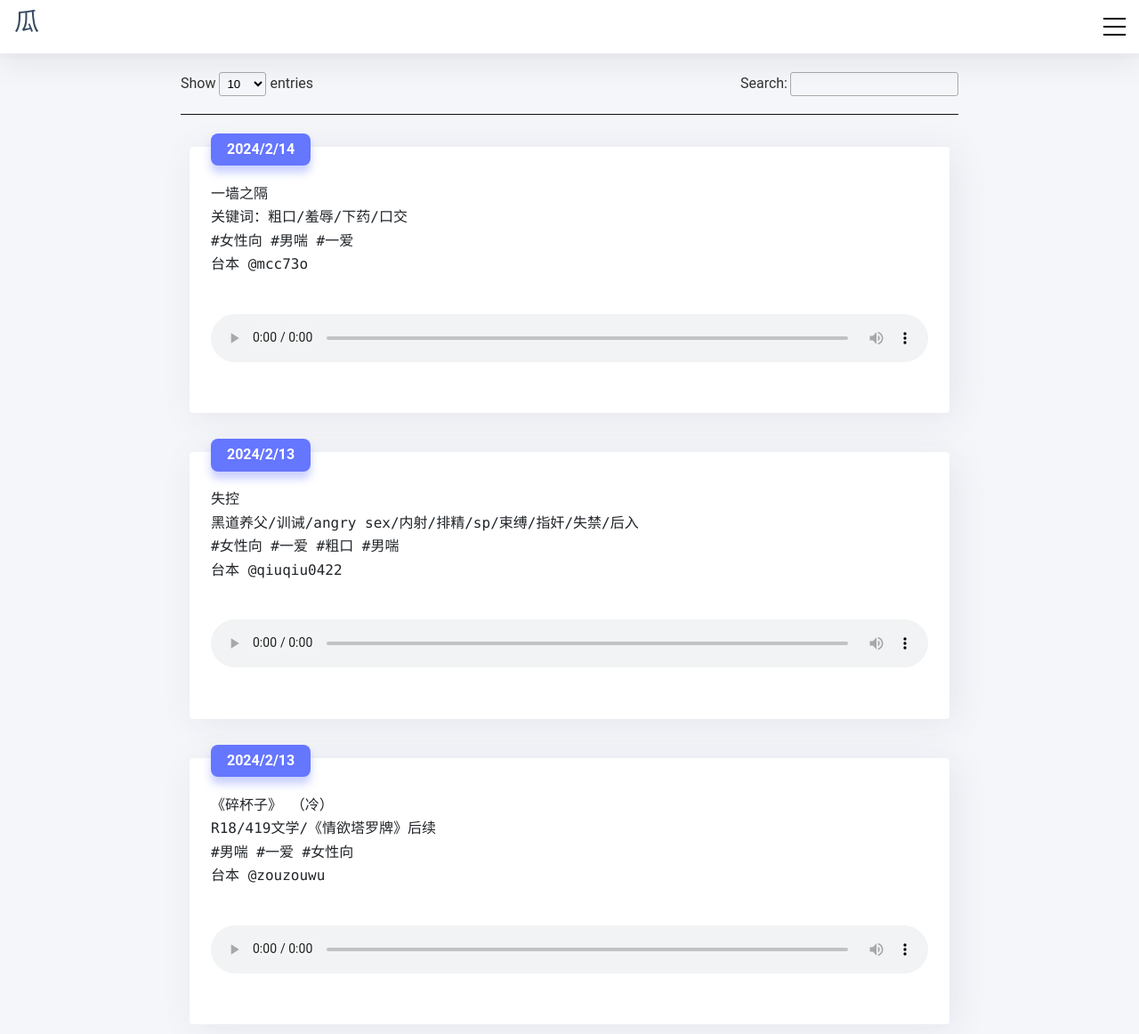
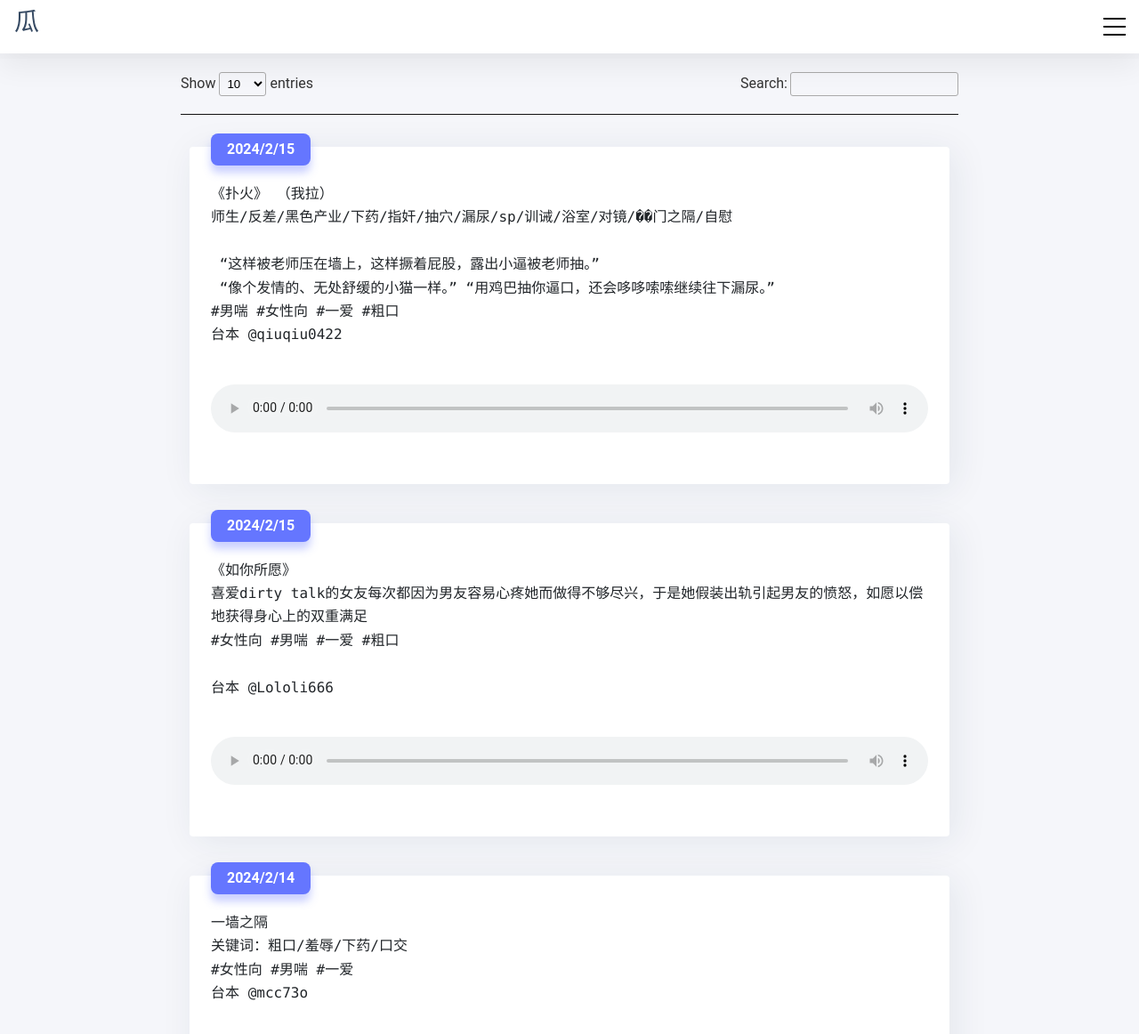
Before and after one commit to onlineDrive/onlinedrive.github.io, a plain HTML site: page 1396728178849107970/index.html in a window 1280 px wide. Shown: the top 1162 px of the page at 89% size. Drawn offline with nearby package versions, Linux system fonts and the light colour scheme; no server answers.

Commit message:
Update index.html

```diff
--- a/1396728178849107970/index.html
+++ b/1396728178849107970/index.html
@@ -76,6 +76,54 @@
                   </tr>
                 </thead>
                 <tbody>
+                  <tr>
+                    <td>
+                      <div class="card card-preview category-card">
+                        <div class="card-inner mt-3">
+                          <div class="nya-title nk-ibx-action-item progress-rating">
+                            <span class="nk-menu-text font-weight-bold">2024/2/15</span>
+                          </div>
+                          <pre>《扑火》 （我拉）
+师生/反差/黑色产业/下药/指奸/抽穴/漏尿/sp/训诫/浴室/对镜/��门之隔/自慰
+
+ “这样被老师压在墙上，这样撅着屁股，露出小逼被老师抽。”
+ “像个发情的、无处舒缓的小猫一样。” “用鸡巴抽你逼口，还会哆哆嗦嗦继续往下漏尿。”
+#男喘 #女性向 #一爱 #粗口
+台本 @qiuqiu0422
+                  </pre>
+                          <div style="text-align: center;">
+                            <audio controls="" class="audioPlayer" data-subtitle="2024_02_15-2.srt">
+                              <source src="src/2024_02_15-2.mp3" type="audio/mpeg">
+                            </audio>
+                            <p class="subtitleArea">&nbsp;</p>
+                          </div>
+                        </div>
+                      </div>
+                    </td>
+                  </tr>
+                  <tr>
+                    <td>
+                      <div class="card card-preview category-card">
+                        <div class="card-inner mt-3">
+                          <div class="nya-title nk-ibx-action-item progress-rating">
+                            <span class="nk-menu-text font-weight-bold">2024/2/15</span>
+                          </div>
+                          <pre>《如你所愿》
+喜爱dirty talk的女友每次都因为男友容易心疼她而做得不够尽兴，于是她假装出轨引起男友的愤怒，如愿以偿地获得身心上的双重满足
+#女性向 #男喘 #一爱 #粗口
+
+台本 @Lololi666
+                  </pre>
+                          <div style="text-align: center;">
+                            <audio controls="" class="audioPlayer" data-subtitle="2024_02_15-1.srt">
+                              <source src="src/2024_02_15-1.mp3" type="audio/mpeg">
+                            </audio>
+                            <p class="subtitleArea">&nbsp;</p>
+                          </div>
+                        </div>
+                      </div>
+                    </td>
+                  </tr>
                   <tr>
                     <td>
                       <div class="card card-preview category-card">
```
